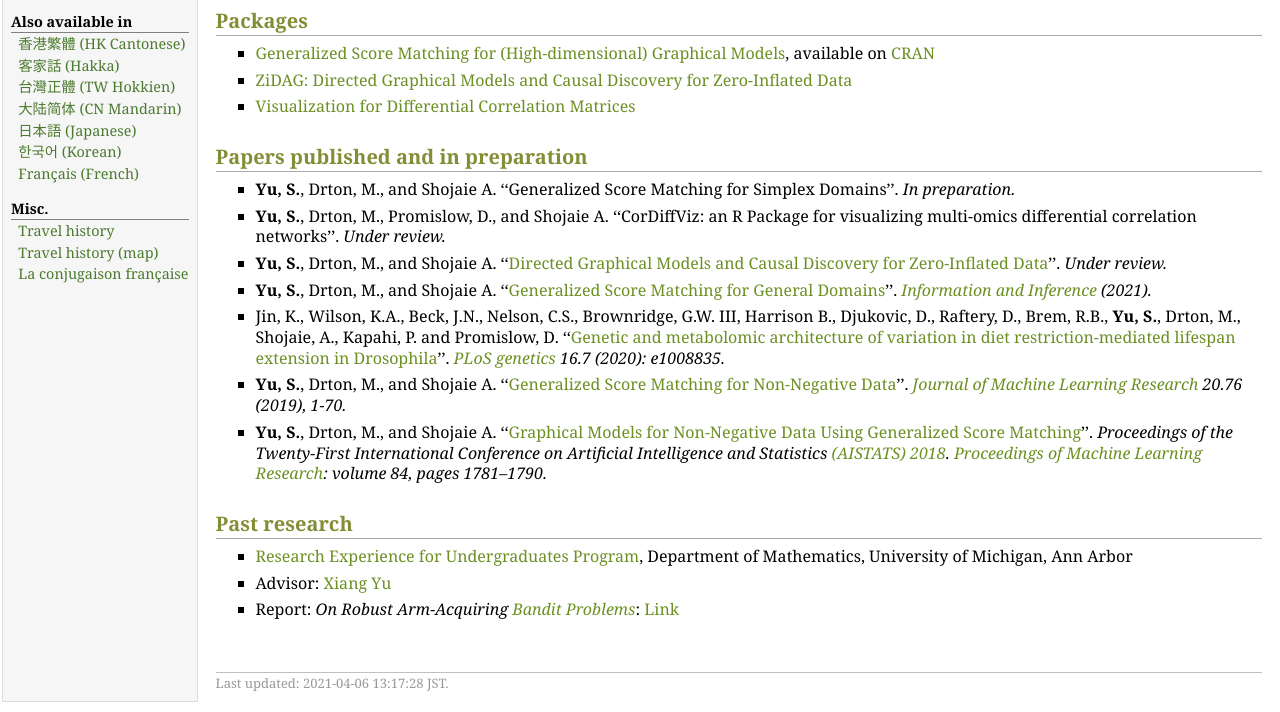
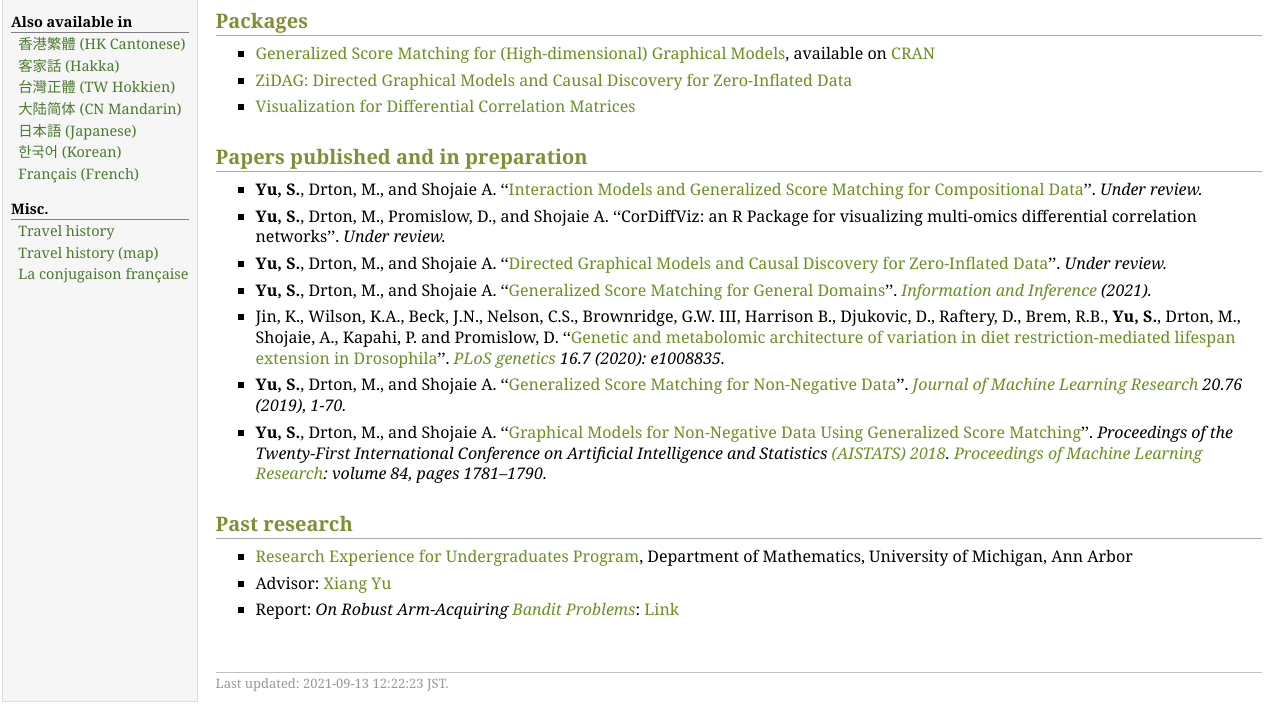
Before and after one commit to sqyu/sqyu.github.io, a plain HTML site: page research.html in a window 1280 px wide. Shown: the part 135-847 px from the top of the page. Drawn offline with Linux system fonts and the light colour scheme.

Commit message:
Simplex paper

```diff
--- a/research.html
+++ b/research.html
@@ -55,7 +55,7 @@ ga('send', 'pageview');
 </ul>
 <h2>Papers published and in preparation</h2>
 <ul>
-<li><p><b>Yu, S.</b>, Drton, M., and Shojaie A.&nbsp;&lsquo;&lsquo;Generalized Score Matching for Simplex Domains&rsquo;&rsquo;. <i>In preparation.</i></p>
+<li><p><b>Yu, S.</b>, Drton, M., and Shojaie A.&nbsp;&lsquo;&lsquo;<a href="https://arxiv.org/abs/2109.04671">Interaction Models and Generalized Score Matching for Compositional Data</a>&rsquo;&rsquo;. <i>Under review.</i></p>
 </li>
 <li><p><b>Yu, S.</b>, Drton, M., Promislow, D., and Shojaie A.&nbsp;&lsquo;&lsquo;CorDiffViz: an R Package for visualizing multi-omics differential correlation networks&rsquo;&rsquo;. <i>Under review.</i></p>
 </li>
@@ -81,7 +81,7 @@ ga('send', 'pageview');
 </ul>
 <div id="footer">
 <div id="footer-text">
-Last updated: 2021-04-06 13:17:28 JST.
+Last updated: 2021-09-13 12:22:23 JST.
 </div>
 </div>
 </td>
```
Also changed, not shown: 1 other file.
